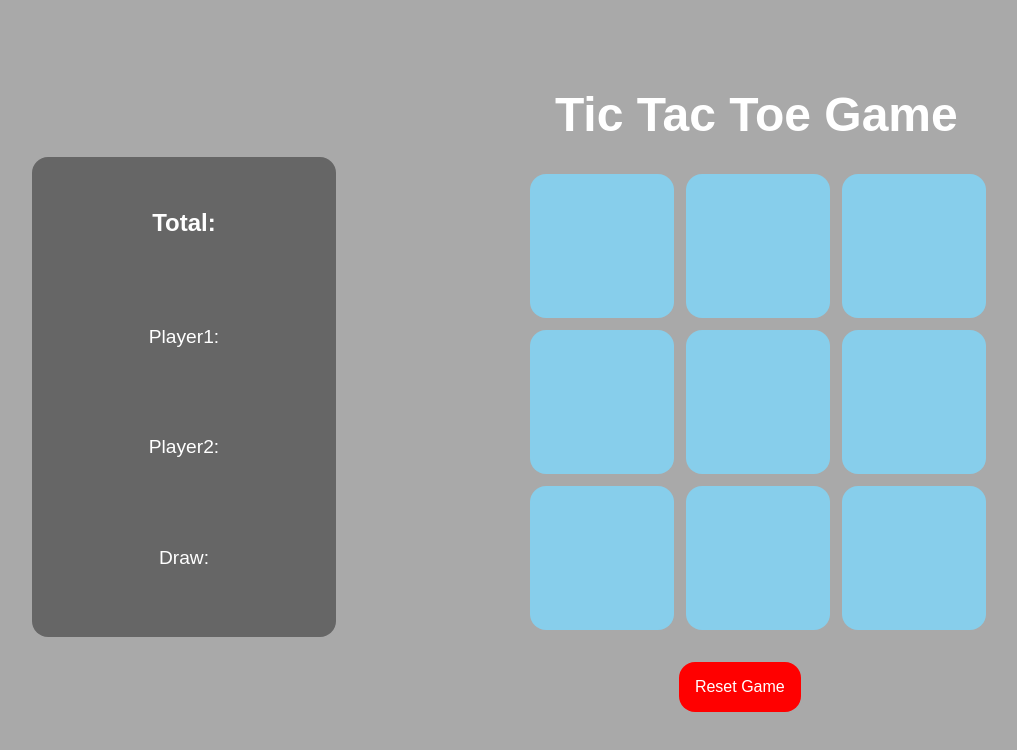
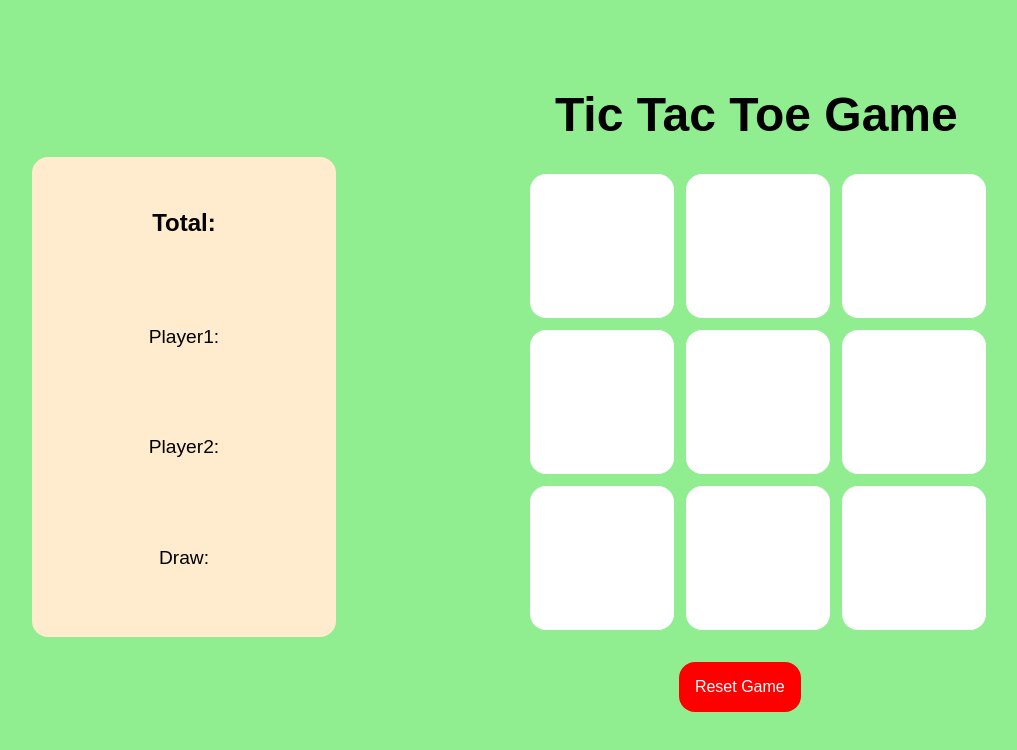
Before and after one commit to kowshikjallipalli0105/Tic-Tac-Toe-Game, a plain HTML site: page index.html in a window 1280 px wide. Shown: the whole page, without its empty margins (0-1017 px from the left). Drawn offline with Linux system fonts and the light colour scheme.

Commit message:
changes in the colours

```diff
--- a/style.css
+++ b/style.css
@@ -5,7 +5,7 @@
 }
 
 body {
-    background-color: darkgray;
+    background-color:lightgreen;
     text-align: center;
     font-family: Arial, sans-serif;
 }
@@ -28,7 +28,7 @@ body {
 }
 
 h1 {
-    color: white;
+    /* color: white; */
     margin-top: 2rem;
     margin-left: 5%;
     text-align: left;
@@ -48,7 +48,7 @@ h1 {
 .box {
     height: 18vmin;
     width: 18vmin;
-    background-color: skyblue;
+    background-color: white;
     border: none;
     border-radius: 1rem;
     color: chocolate;
@@ -61,7 +61,7 @@ h1 {
 
 .box:hover {
     cursor: pointer;
-    background-color: #52BCC5;
+    background-color:greenyellow;
     color: white;
 }
 
@@ -166,10 +166,10 @@ h1 {
     margin-top: 125px;
     width: 25%;
     height: 60vmin;
-    background-color: #666;
+    background-color: blanchedalmond;
     border-radius: 1rem;
     padding: 1rem;
-    color: white;
+    color:black;
     font-size: 1.5rem;
 
     /* box-shadow: 0 4px 6px rgba(0, 0, 0, 0.2); */
```
